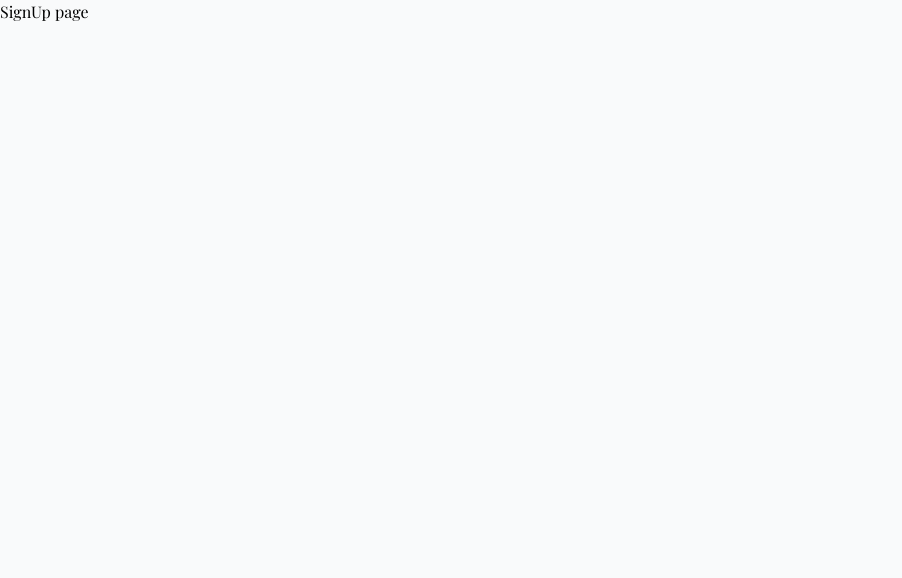
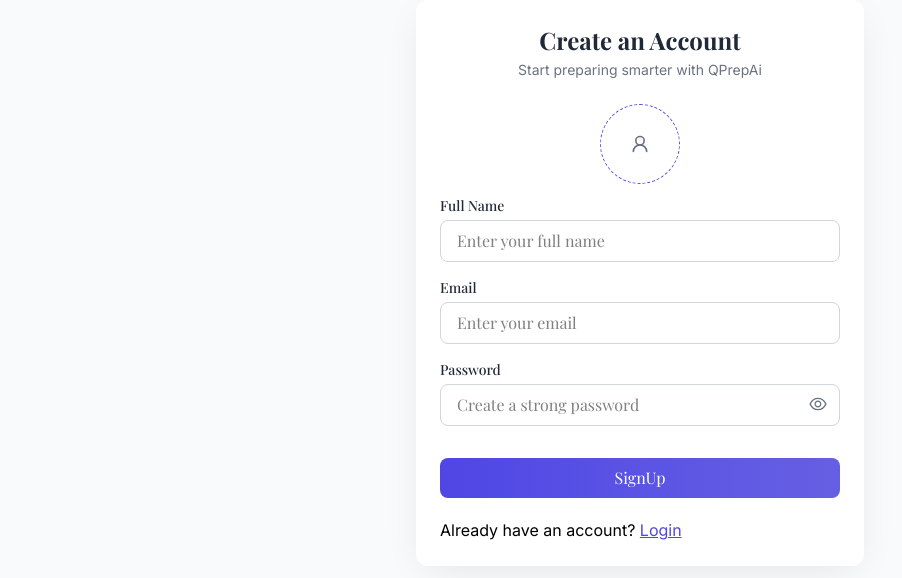
Before and after one commit to masumbillah99/qprepai, a React (Vite) app: page /signup in a window 1280 px wide. Shown: the top 578 px of the page, without its empty margins (0-902 px from the left). Built offline with nearby package versions, Linux system fonts and the light colour scheme; a web font is replaced by a local one.

Commit message:
designed the signup page modal, add image upload and preview functionality

```diff
--- /dev/null
+++ b/src/components/Inputs/PhotoSelector.jsx
@@ -0,0 +1,66 @@
+// image change, remove image, preview, setpreview onchoose and the ui
+// props image, setImage
+
+import React, { useRef } from 'react'
+import { FiUpload, FiX } from 'react-icons/fi'
+import { LuUserRound } from 'react-icons/lu'
+
+const PhotoSelector = ({ image, setImage, preview, setPreview }) => {
+  const fileInputRef = useRef(null)
+
+  const handleChooseImage = e => {
+    const file = e.target.files[0]
+    if (file) {
+      setImage(file)
+      const url = URL.createObjectURL(file)
+      setPreview(url)
+    }
+  }
+
+  const handleRemoveImage = () => {
+    setImage(null)
+    setPreview(null)
+    if (fileInputRef.current) fileInputRef.current.value = null
+  }
+
+  return (
+    <div className='w-full text-center'>
+      {preview ? (
+        <div className='relative inline-block'>
+          <img
+            src={preview}
+            alt='Preview'
+            className='w-20 h-20 object-cover rounded-full border border-gray-300 cursor-pointer'
+          />
+          <button
+            onClick={handleRemoveImage}
+            className='absolute -bottom-[-1px] -right-1 bg-red-500 text-white p-1 rounded-full hover:bg-red-600 cursor-pointer'
+            type='button'
+          >
+            <FiX size={14} />
+          </button>
+        </div>
+      ) : (
+        <div className='flex items-center justify-center mb-3'>
+          <button
+            type='button'
+            onClick={() => fileInputRef.current.click()}
+            className='w-20 h-20 flex items-center justify-center border border-dashed border-[var(--primary-color)] rounded-full text-gray-500 hover:text-[var(--primary-color)] cursor-pointer'
+          >
+            <LuUserRound size={20} />
+          </button>
+        </div>
+      )}
+
+      <input
+        type='file'
+        ref={fileInputRef}
+        accept='image/*'
+        onChange={handleChooseImage}
+        className='hidden'
+      />
+    </div>
+  )
+}
+
+export default PhotoSelector
--- a/src/pages/Auth/Login.jsx
+++ b/src/pages/Auth/Login.jsx
@@ -12,12 +12,12 @@ const Login = ({ setCurrentPage }) => {
   }
 
   return (
-    <div>
+    <div className='max-w-md mx-auto p-6 bg-white rounded-xl shadow-[0_10px_40px_-10px_rgba(0,0,0,0.1)]'>
       <div className='mb-6'>
-        <h2 className='text-2xl font-bold text-[var(--body-text)] mb-1'>
+        <h2 className='text-2xl font-bold text-center text-[var(--body-text)] mb-1'>
           Welcome Back
         </h2>
-        <p className='font-body text-sm text-gray-500'>
+        <p className='font-body text-sm text-center text-gray-500'>
           Enter your details to login
         </p>
       </div>
@@ -41,17 +41,29 @@ const Login = ({ setCurrentPage }) => {
           placeholder='Password length must be 8 characters'
         />
 
-        {/*  */}
+        {/* error message */}
         {error && (
           <p className='font-body text-xs text-red-500 pb-2.3'>{error}</p>
         )}
 
+        {/* login button */}
         <button
           type='submit'
           className='w-full mt-4 py-2 bg-gradient-to-r from-[var(--primary-color)] to-[#665fe3] text-white rounded-lg hover:from-[var(--primary-color)] hover:to-[var(--primary-color)] cursor-pointer transition-colors duration-300'
         >
           Login
         </button>
+
+        <p className='font-body text-base mt-5'>
+          {' '}
+          New in our website?{' '}
+          <button
+            className='underline text-[var(--primary-color)] cursor-pointer'
+            onClick={() => setCurrentPage('signup')}
+          >
+            SignUp
+          </button>
+        </p>
       </form>
     </div>
   )
--- a/src/pages/Auth/SignUp.jsx
+++ b/src/pages/Auth/SignUp.jsx
@@ -1,7 +1,95 @@
-import React from 'react'
+import React, { useState } from 'react'
+import { toast } from 'react-hot-toast'
+import Input from '../../components/Inputs/Input'
+import PhotoSelector from '../../components/Inputs/PhotoSelector'
 
-const SignUp = () => {
-  return <div>SignUp page</div>
+const SignUp = ({ setCurrentPage }) => {
+  const [profilePic, setProfilePic] = useState(null)
+  const [preview, setPreview] = useState(null)
+  const [fullName, setFullName] = useState('')
+  const [password, setPassword] = useState('')
+  const [email, setEmail] = useState('')
+  const [error, setError] = useState(null)
+
+  const handleSignup = e => {
+    e.preventDefault()
+
+    if (!profilePic || !fullName || !email || !password) {
+      setError('All fields are required')
+      return
+    }
+
+    // Optional: You can add more validation here
+    setError(null)
+    toast.success('Account created successfully!')
+  }
+
+  return (
+    <div className='max-w-md mx-auto p-6 bg-white rounded-xl shadow-[0_10px_40px_-10px_rgba(0,0,0,0.1)]'>
+      <div className='mb-6'>
+        <h2 className='text-2xl font-bold text-center text-[var(--body-text)] mb-1'>
+          Create an Account
+        </h2>
+        <p className='font-body text-sm text-center mb-4 text-gray-500'>
+          Start preparing smarter with QPrepAi
+        </p>
+      </div>
+
+      <form onSubmit={handleSignup}>
+        <PhotoSelector
+          image={profilePic}
+          setImage={setProfilePic}
+          preview={preview}
+          setPreview={setPreview}
+        />
+
+        <Input
+          label='Full Name'
+          name='fullName'
+          type='text'
+          value={fullName}
+          onChange={e => setFullName(e.target.value)}
+          placeholder='Enter your full name'
+        />
+        <Input
+          label='Email'
+          name='email'
+          type='email'
+          value={email}
+          onChange={e => setEmail(e.target.value)}
+          placeholder='Enter your email'
+        />
+        <Input
+          label='Password'
+          name='password'
+          type='password'
+          value={password}
+          onChange={e => setPassword(e.target.value)}
+          placeholder='Create a strong password'
+        />
+
+        {error && <p className='text-red-500 text-sm mb-2'>{error}</p>}
+
+        <button
+          type='submit'
+          className='w-full mt-4 py-2 bg-gradient-to-r from-[var(--primary-color)] to-[#665fe3] text-white rounded-lg hover:from-[var(--primary-color)] hover:to-[var(--primary-color)] cursor-pointer transition-colors duration-300'
+        >
+          SignUp
+        </button>
+
+        <p className='font-body text-base mt-5'>
+          {' '}
+          Already have an account?{' '}
+          <button
+            className='underline text-[var(--primary-color)] cursor-pointer'
+            onClick={() => setCurrentPage('login')}
+          >
+            Login
+          </button>
+        </p>
+      </form>
+    </div>
+  )
 }
 
 export default SignUp
```
